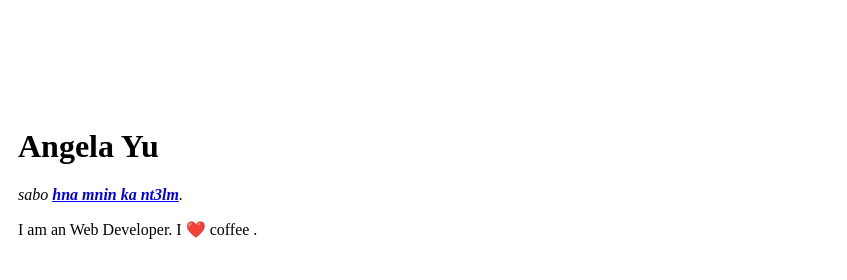
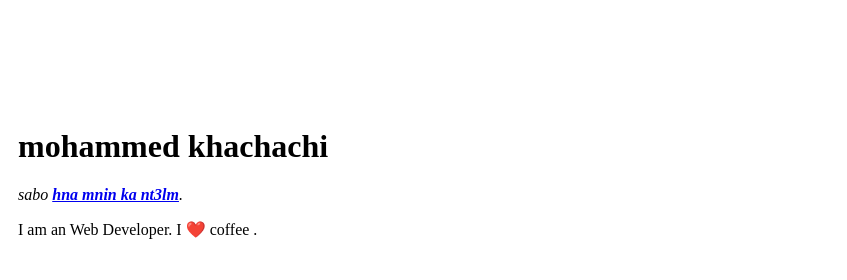
Before and after one commit to medsabo/cv, a plain HTML site: page index.html in a window 1280 px wide. Shown: the top 280 px of the page, 433-1280 px from the left. Drawn offline with Linux system fonts and the light colour scheme.

Commit message:
Update index.html

```diff
--- a/index.html
+++ b/index.html
@@ -11,7 +11,7 @@
     <tr>
       <td><img src="https://external-content.duckduckgo.com/iu/?u=https%3A%2F%2Ftse1.mm.bing.net%2Fth%3Fid%3DOIP.DTrtnpO559GPyAJuzo_3pAHaGk%26pid%3DApi&f=1" alt="khachachi profile picture"></td>
       <td>
-        <h1>Angela Yu</h1>
+        <h1>mohammed khachachi</h1>
         <p><em>sabo <strong><a href="https://www.appbrewery.co/">hna mnin ka nt3lm</a></strong>.</em></p>
         <p>I am an Web Developer. I ❤️ coffee .</p>
       </td>
```
